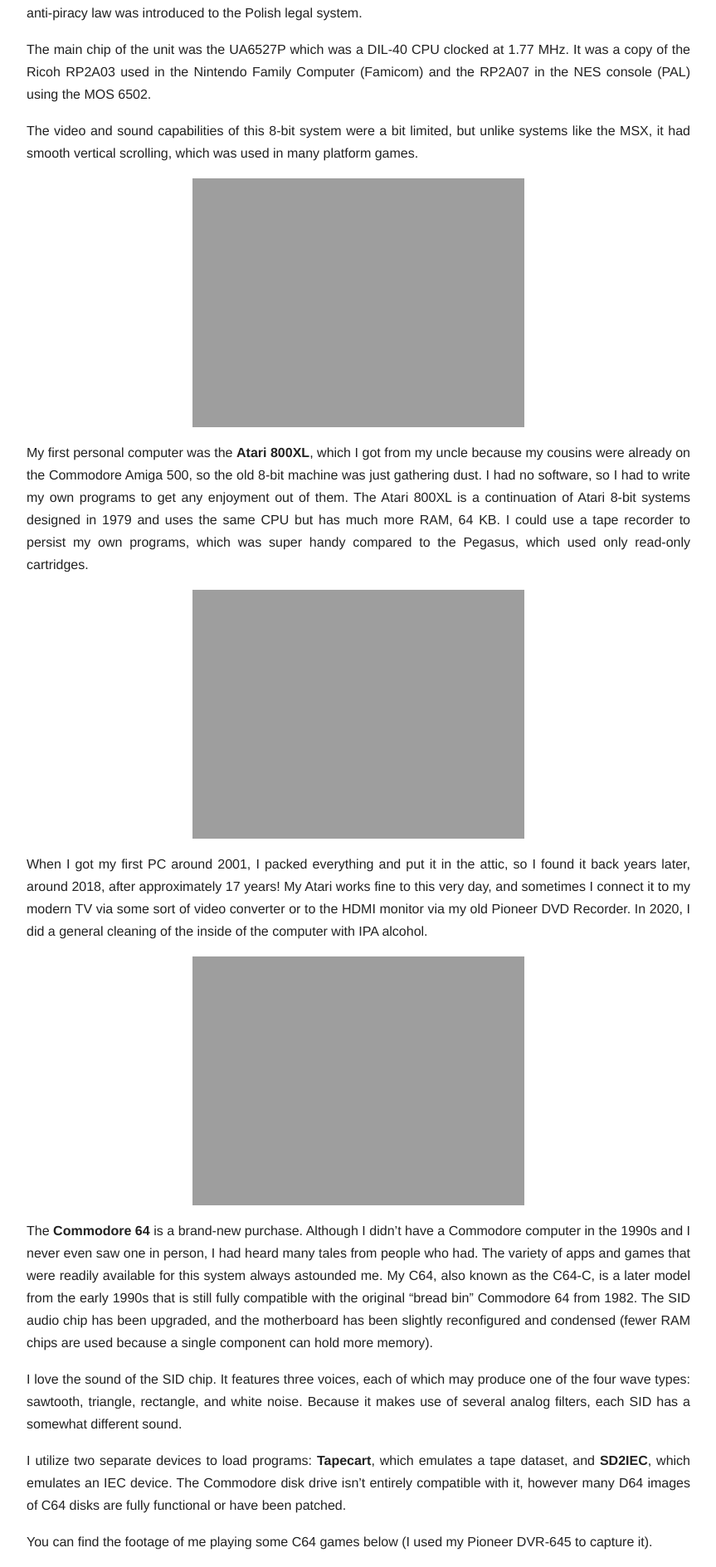
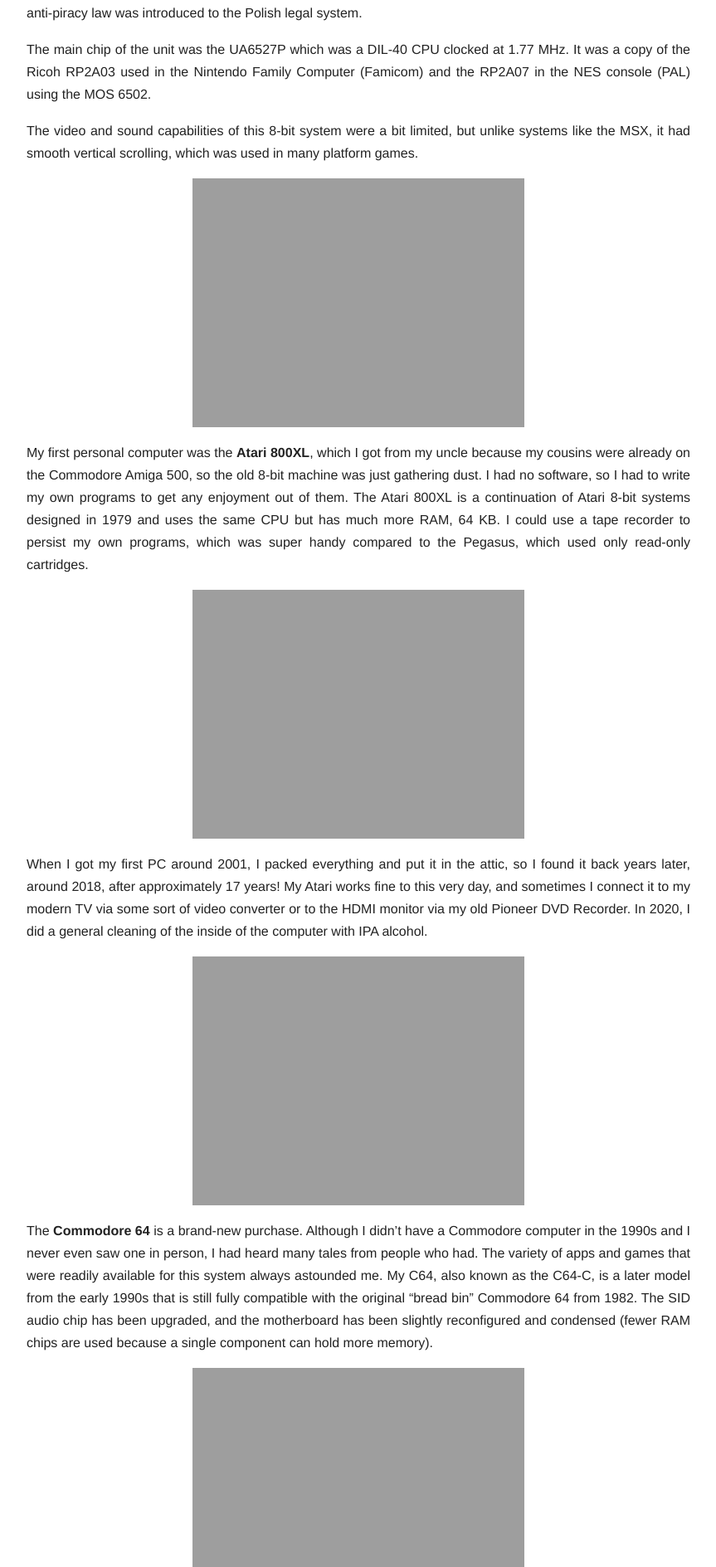
Before and after one commit to michalcichon/michalcichon.github.io, a Jekyll site: the page built from _posts/2023-02-10-my-favorite-retro-computers.md, in a window 1280 px wide. Shown: the part 577-2466 px from the top of the page at 83% size, without its empty margins (208-1071 px from the left). Built offline with Jekyll 4.4.1, drawn with Linux system fonts in a browser that asks for light colours; comment, search, counter and statistics services are not loaded; grey boxes are pictures that could not be loaded.

Commit message:
improve jpgs compression

```diff
--- a/_posts/2023-02-10-my-favorite-retro-computers.md
+++ b/_posts/2023-02-10-my-favorite-retro-computers.md
@@ -32,6 +32,8 @@
 
 The **Commodore 64** is a brand-new purchase. Although I didn't have a Commodore computer in the 1990s and I never even saw one in person, I had heard many tales from people who had. The variety of apps and games that were readily available for this system always astounded me. My C64, also known as the C64-C, is a later model from the early 1990s that is still fully compatible with the original "bread bin" Commodore 64 from 1982. The SID audio chip has been upgraded, and the motherboard has been slightly reconfigured and condensed (fewer RAM chips are used because a single component can hold more memory).
 
+![Commodore 64 (closer look)]({{site.url}}/assets/2023-02-10/Commodore64-2.jpg)
+
 I love the sound of the SID chip.  It features three voices, each of which may produce one of the four wave types: sawtooth, triangle, rectangle, and white noise. Because it makes use of several analog filters, each SID has a somewhat different sound.
 
 I utilize two separate devices to load programs: **Tapecart**, which emulates a tape dataset, and **SD2IEC**, which emulates an IEC device. The Commodore disk drive isn't entirely compatible with it, however many D64 images of C64 disks are fully functional or have been patched.
```
Also changed, not shown: 6 other files.
